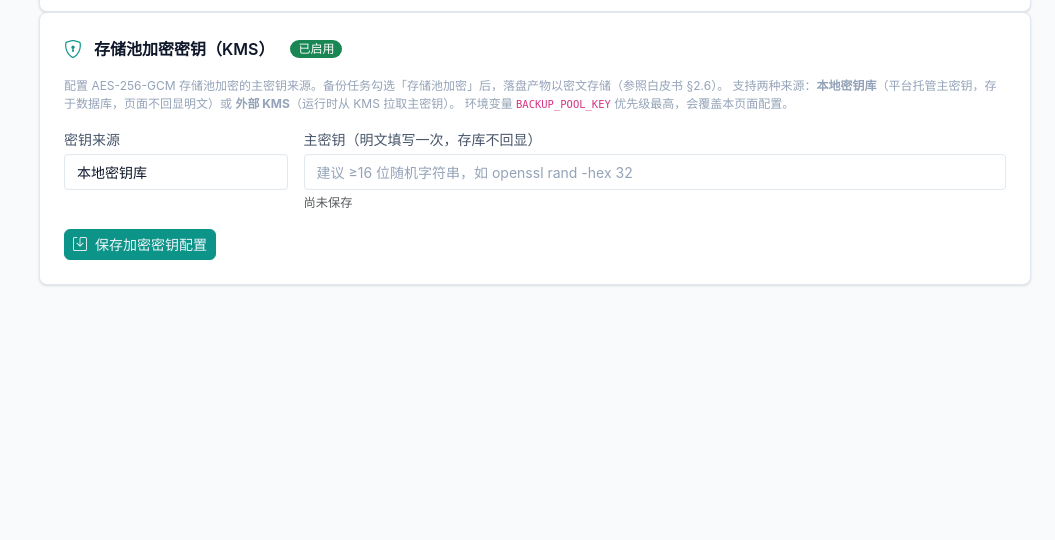
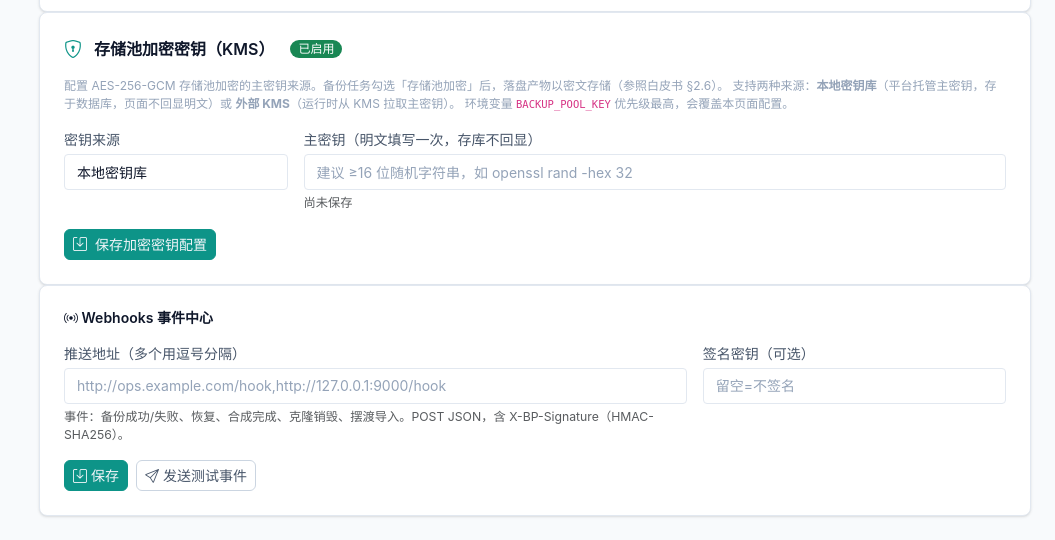
Before and after one commit to Zhh9126/backup-platform, a Flask app: page /settings in a window 1280 px wide. Shown: the part 1099-1639 px from the top of the page, without its empty margins (225-1280 px from the left). Before the commit the page ends 1385 px from the top, so only its background shows below. Run offline with Flask 3, Linux system fonts and the light colour scheme; the visitor is signed in with stand-in values (Sample User, id 1); data comes from the database, SQL or seed files in the repository; data that the repository does not hold is empty; some libraries are stand-ins or nearby versions.

Commit message:
feat(M2/M5 补充): Webhooks 配置 UI + GFS 安全护栏（真机事故加固）+ 达梦 PITR 验收脚本
- settings 页新增 Webhooks 事件中心配置卡片（保存/测试事件）
- retention_gfs 安全护栏（真机误删事故教训）：
  ① 最新 KEEP_MIN=3 份无条件保留 ② delete_files 默认 False ③
  chown/删除原子化 ④ GFS 窗口语义修正（以当前时间为基准生成保留窗口）
- scripts/verify_dameng_pitr.sh：PITR 全链路验收脚本（备份→dminit→
  RESTORE→RECOVER UNTIL TIME→UPDATE DB_MAGIC→副本启动→数据核对）
- 实测记录：Webhooks 事件送达+签名 ✓；合成备份真实合成点 ✓；
  GFS 4/6 标记+护栏保护 ✓；摆渡收件箱入库+扫描+复制 ✓；
  PG 表级恢复仅含勾选表 ✓；达梦 PITR RESTORE 最后一步待审批后执行
  （验收脚本已固化 scripts/verify_dameng_pitr.sh）

```diff
--- a/core/ferry_inbox.py
+++ b/core/ferry_inbox.py
@@ -51,11 +51,15 @@ def _sha256(path: str) -> str:
     return h.hexdigest()
 
 
+def _manifest_path(pkg_path: str) -> str:
+    return pkg_path[: -len(".inc.tar.gz")] + ".manifest.json"
+
+
 def ingest_one(pkg_path: str) -> dict:
     """处理单个摆渡增量包。返回 {ok, message, record_id}。"""
     d = inbox_dir()
     base = os.path.basename(pkg_path)
-    mpath = pkg_path[:-9] + ".manifest.json"
+    mpath = _manifest_path(pkg_path)
     if not os.path.exists(mpath):
         return {"ok": False, "message": "缺少 manifest（" + base + "）"}
     try:
--- a/templates/settings.html
+++ b/templates/settings.html
@@ -282,4 +282,56 @@
   </div>
   <div class="alert alert-danger d-none mt-3" id="pcError"></div>
 </div>
+
+<!-- ===== Webhooks 事件中心 ===== -->
+<div class="page-card">
+  <h6 style="font-size:var(--font-size-base);font-weight:600;color:var(--text-primary);margin-bottom:var(--space-md)">
+    <i class="bi bi-broadcast"></i> Webhooks 事件中心</h6>
+  <div class="row g-3">
+    <div class="col-md-8">
+      <label class="form-label">推送地址（多个用逗号分隔）</label>
+      <input class="form-control" id="wh_urls" placeholder="http://ops.example.com/hook,http://127.0.0.1:9000/hook">
+      <div class="form-text">事件：备份成功/失败、恢复、合成完成、克隆销毁、摆渡导入。POST JSON，含 X-BP-Signature（HMAC-SHA256）。</div>
+    </div>
+    <div class="col-md-4">
+      <label class="form-label">签名密钥（可选）</label>
+      <input class="form-control" id="wh_secret" type="password" placeholder="留空=不签名">
+    </div>
+  </div>
+  <div class="mt-3 d-flex gap-2">
+    <button class="btn btn-sm btn-primary" id="whSaveBtn"><i class="bi bi-save"></i> 保存</button>
+    <button class="btn btn-sm btn-outline-secondary" id="whTestBtn"><i class="bi bi-send"></i> 发送测试事件</button>
+    <span class="form-text ms-2 text-muted" id="wh_result"></span>
+  </div>
+</div>
+<script>
+document.addEventListener("DOMContentLoaded", async function () {
+  if (!document.getElementById("wh_urls")) return;
+  try {
+    const cfg = await (await fetch("/api/webhooks", { credentials: "include" })).json();
+    document.getElementById("wh_urls").value = cfg.urls || "";
+    document.getElementById("wh_secret").value = cfg.secret || "";
+  } catch (e) { /* 忽略 */ }
+  const save = async (test) => {
+    const body = {
+      urls: document.getElementById("wh_urls").value.trim(),
+      secret: document.getElementById("wh_secret").value.trim(),
+      test: !!test,
+    };
+    try {
+      const r = await (await fetch("/api/webhooks", {
+        method: "POST", credentials: "include",
+        headers: { "Content-Type": "application/json" },
+        body: JSON.stringify(body),
+      })).json();
+      document.getElementById("wh_result").textContent =
+        test ? ("测试事件送达端点数: " + (r.delivered ?? 0)) : "已保存";
+    } catch (e) {
+      document.getElementById("wh_result").textContent = "失败: " + e;
+    }
+  };
+  document.getElementById("whSaveBtn")?.addEventListener("click", () => save(false));
+  document.getElementById("whTestBtn")?.addEventListener("click", () => save(true));
+});
+</script>
 {% endblock %}
```
Also changed, not shown: core/retention_gfs.py (+49 -10 lines), 1 other file.
